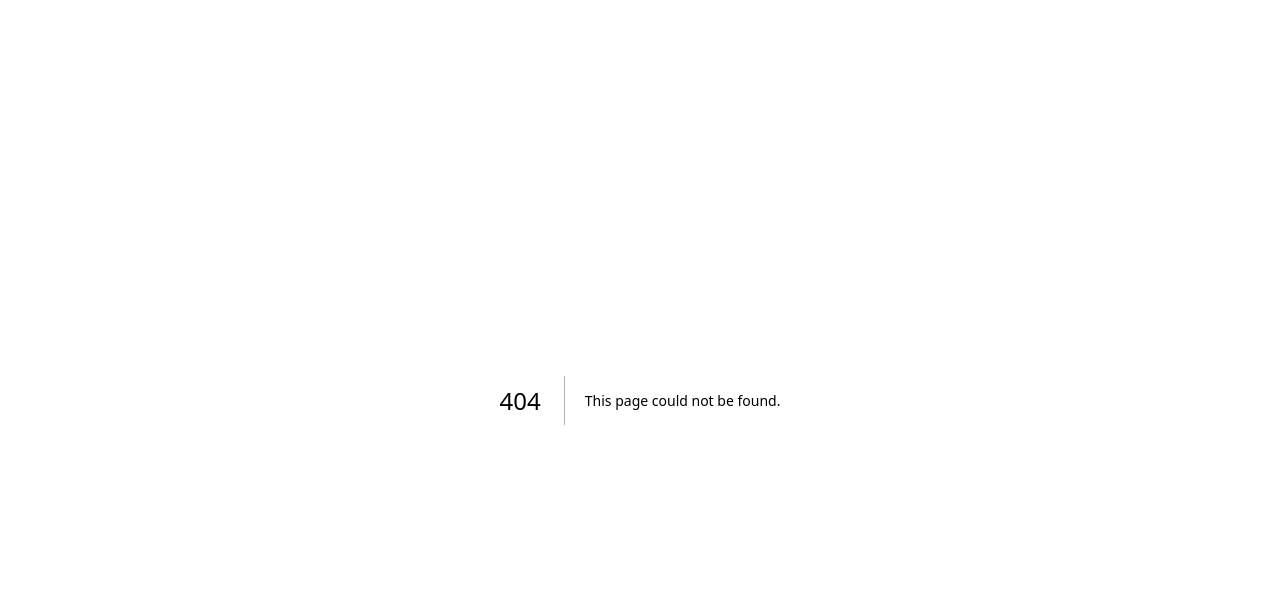
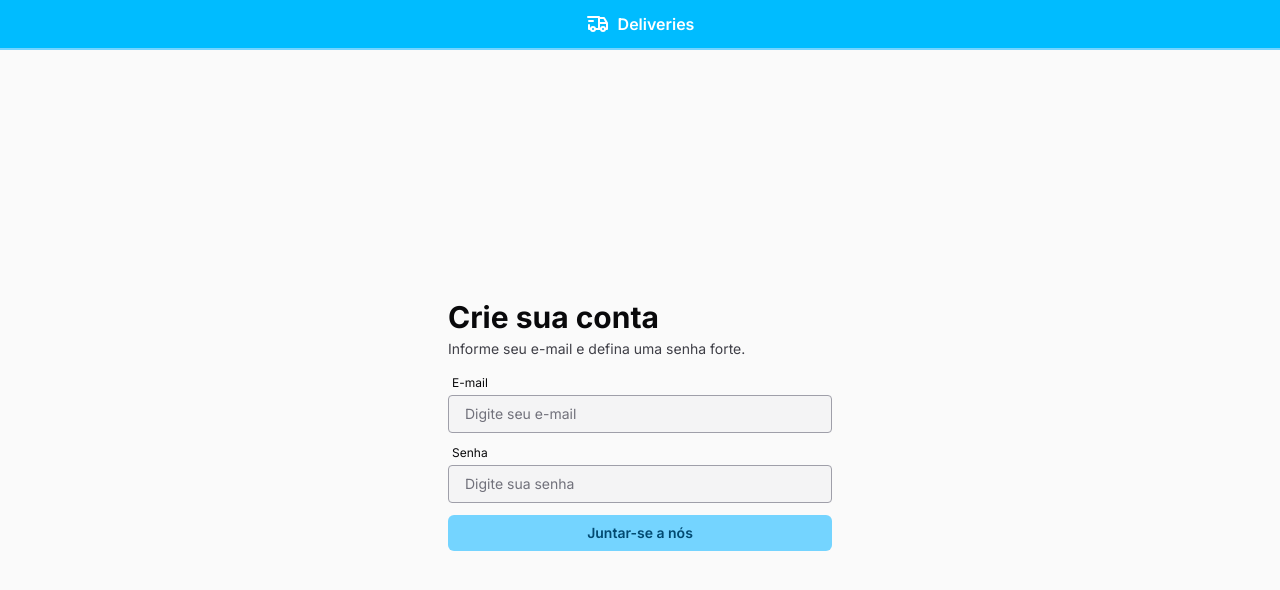
Before and after one commit to Wollace-Buarque/deliveries, a Next.js app in the folder apps/web/: page /register in a window 1280 px wide. Before the commit this address had no page. Shown: the top 590 px of the page. Built offline with nearby package versions, Linux system fonts and the light colour scheme.

Commit message:
feat: add UnauthenticatedLayout, SignInPage, and SignUpPage pages

```diff
--- /dev/null
+++ b/apps/web/src/app/(unauthenticated)/layout.tsx
@@ -0,0 +1,16 @@
+import { IconTruckDelivery } from '@tabler/icons-react'
+import { ReactNode } from 'react'
+
+export default function UnauthenticatedLayout({ children }: { children: ReactNode }) {
+  return (
+    <div className="min-h-screen flex flex-col">
+      <header className="bg-sky-400 flex items-center justify-center gap-2 py-3 border-b-2 border-b-sky-300">
+        <IconTruckDelivery className="text-white" />
+
+        <span className="text-white font-semibold">Deliveries</span>
+      </header>
+
+      <div className="flex flex-col flex-1 items-center justify-center max-w-7xl mx-auto">{children}</div>
+    </div>
+  )
+}
--- /dev/null
+++ b/apps/web/src/app/(unauthenticated)/login/page.tsx
@@ -0,0 +1,5 @@
+import { SignInForm } from '@/components/signin-form/signin-form'
+
+export default function SignInPage() {
+  return <SignInForm />
+}
--- /dev/null
+++ b/apps/web/src/app/(unauthenticated)/register/page.tsx
@@ -0,0 +1,5 @@
+import { SignUpForm } from '@/components/signup-form/signup-form'
+
+export default function SignUpPage() {
+  return <SignUpForm />
+}
```
